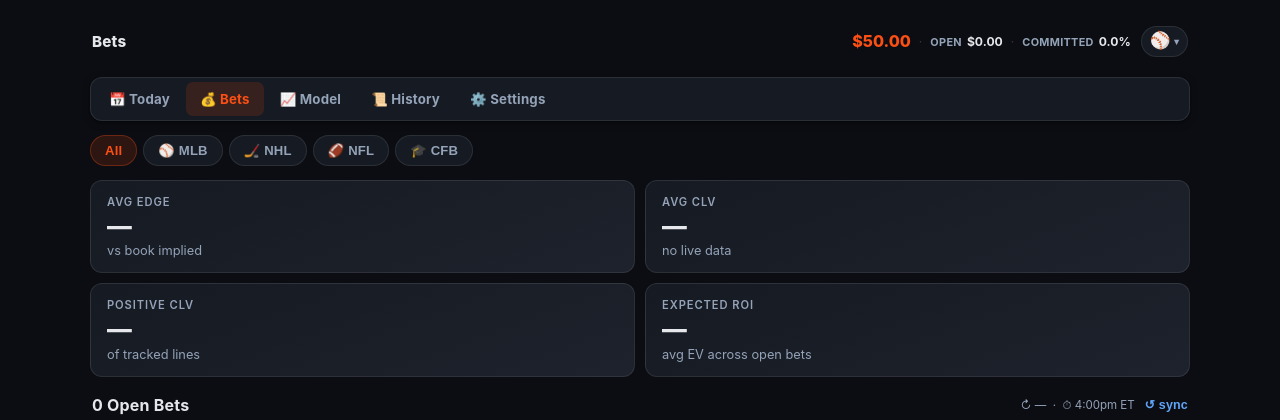
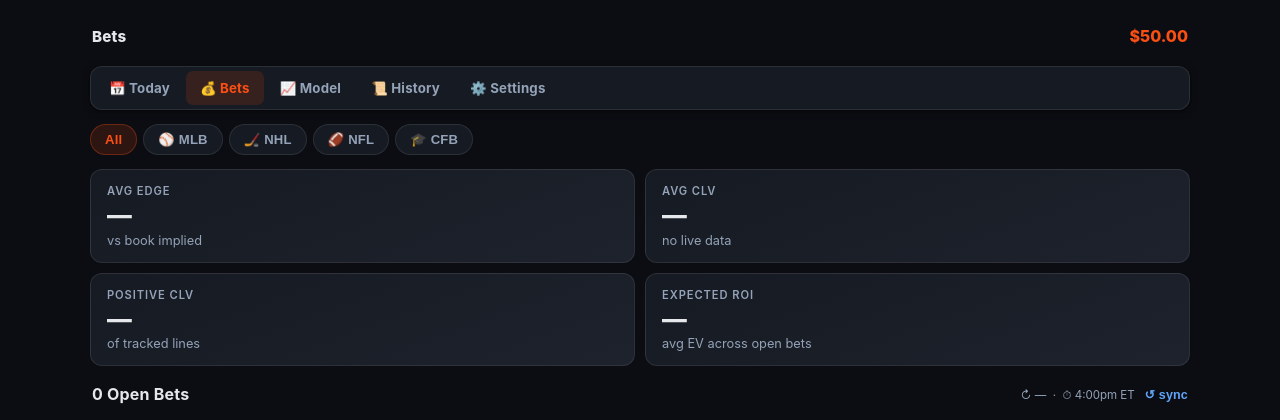
Before and after one commit to cerealbowles/sports-betting, a Flask app: page /bets in a window 1280 px wide. Shown: the top 420 px of the page. Run offline with Flask 3, Linux system fonts and the light colour scheme; data that the repository does not hold is empty.

Commit message:
Trim Bets page top bar to just page title and bankroll
Open $/count and Committed % were already scoped to only the bets page
via the existing conditional, so drop them outright rather than gating
further — the per-bet cards and stat-card row already surface this
info. Also hide the sport-switch dropdown on the bets page since the
sport chip row directly below already covers the same job.

Co-Authored-By: Claude Opus 4.8 <noreply@anthropic.com>

```diff
--- a/templates/base.html
+++ b/templates/base.html
@@ -47,22 +47,9 @@
                 <span class="exposure-item">
                     <span class="exposure-val">${{ '%.2f' % global_exposure.bankroll }}</span>
                 </span>
-                {% if request.endpoint == 'bets_page' %}
-                <span class="exposure-sep">·</span>
-                <span class="exposure-item">
-                    <span class="exposure-label">Open</span>
-                    <span class="exposure-val">${{ '%.2f' % global_exposure.open_staked }}{% if global_exposure.open_count %} <span class="exposure-sub">({{ global_exposure.open_count }})</span>{% endif %}</span>
-                </span>
-                {% if global_exposure.pct_committed is not none %}
-                <span class="exposure-sep">·</span>
-                <span class="exposure-item">
-                    <span class="exposure-label">Committed</span>
-                    <span class="exposure-val {{ 'exposure-hot' if global_exposure.pct_committed >= 50 else '' }}">{{ global_exposure.pct_committed }}%</span>
-                </span>
-                {% endif %}
-                {% endif %}
             </div>
             {% endif %}
+            {% if request.endpoint != 'bets_page' %}
             <div class="sport-switch">
                 <button type="button" class="sport-switch-trigger" onclick="toggleSportSwitch(event)" aria-haspopup="true" aria-expanded="false" aria-label="Switch sport">
                     <span>{{ _sport_icons[_sport_switch_active] }}</span>
@@ -80,6 +67,7 @@
                     {% endfor %}
                 </div>
             </div>
+            {% endif %}
         </div>
     </div>
 
```
